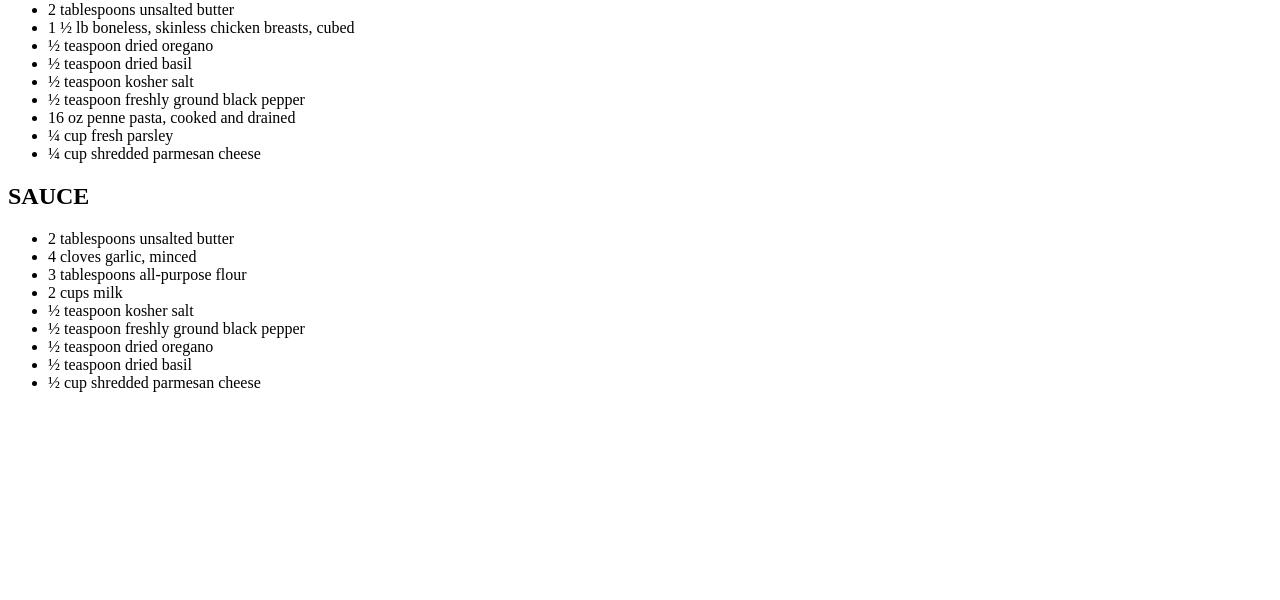
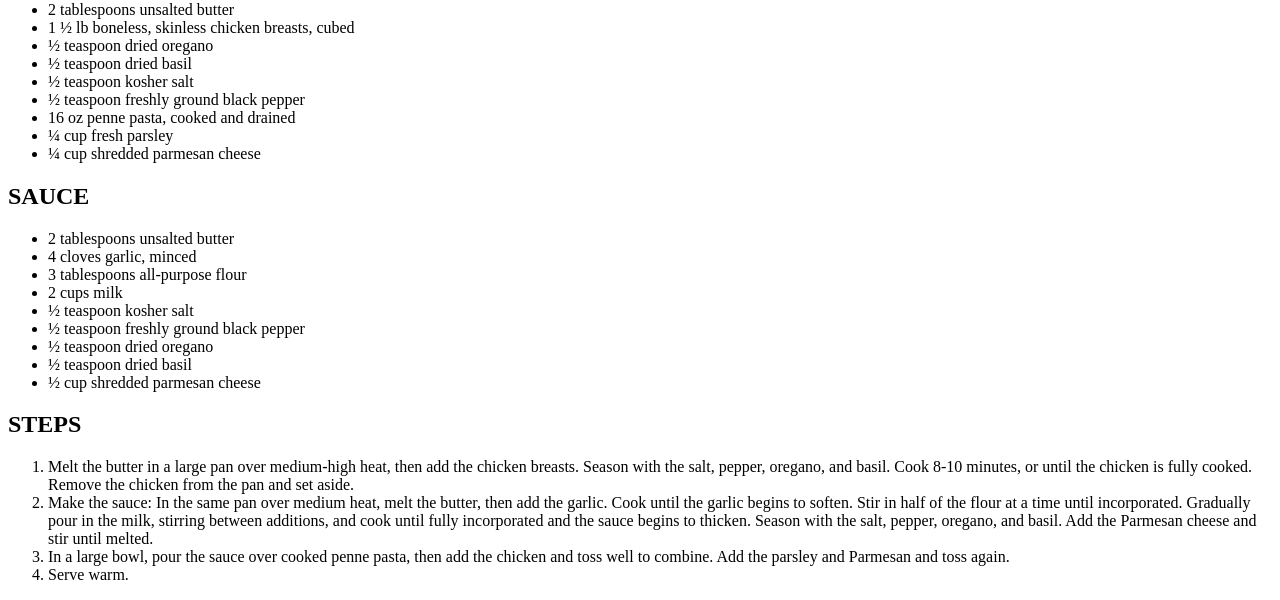
Before and after one commit to sanangelito/odin-recipes, a plain HTML site: page recipes/chicken-alfredo.html in a window 1280 px wide. Shown: the part 388-988 px from the top of the page. Before the commit the page ends 800 px from the top, so only its background shows below. Drawn offline with Linux system fonts and the light colour scheme.

Commit message:
added steps

```diff
--- a/recipes/chicken-alfredo.html
+++ b/recipes/chicken-alfredo.html
@@ -37,4 +37,16 @@
      <li>½ cup shredded parmesan cheese</li>
 </ul>
 </body>
+
+<h2>STEPS</h2>
+<body>
+<ol>
+    <li>Melt the butter in a large pan over medium-high heat, then add the chicken breasts. Season with the salt, pepper, oregano, and basil. Cook 8-10 minutes, or until the chicken is fully cooked. Remove the chicken from the pan and set aside.</li>
+    <li>Make the sauce: In the same pan over medium heat, melt the butter, then add the garlic. Cook until the garlic begins to soften. Stir in half of the flour at a time until incorporated. Gradually pour in the milk, stirring between additions, and cook until fully incorporated and the sauce begins to thicken. Season with the salt, pepper, oregano, and basil. Add the Parmesan cheese and stir until melted.</li>
+     <li>In a large bowl, pour the sauce over cooked penne pasta, then add the chicken and toss well to combine. Add the parsley and Parmesan and toss again.</li>
+    <li>Serve warm.</li>
+</ol>
+
+
+</body>
 </html>
```
